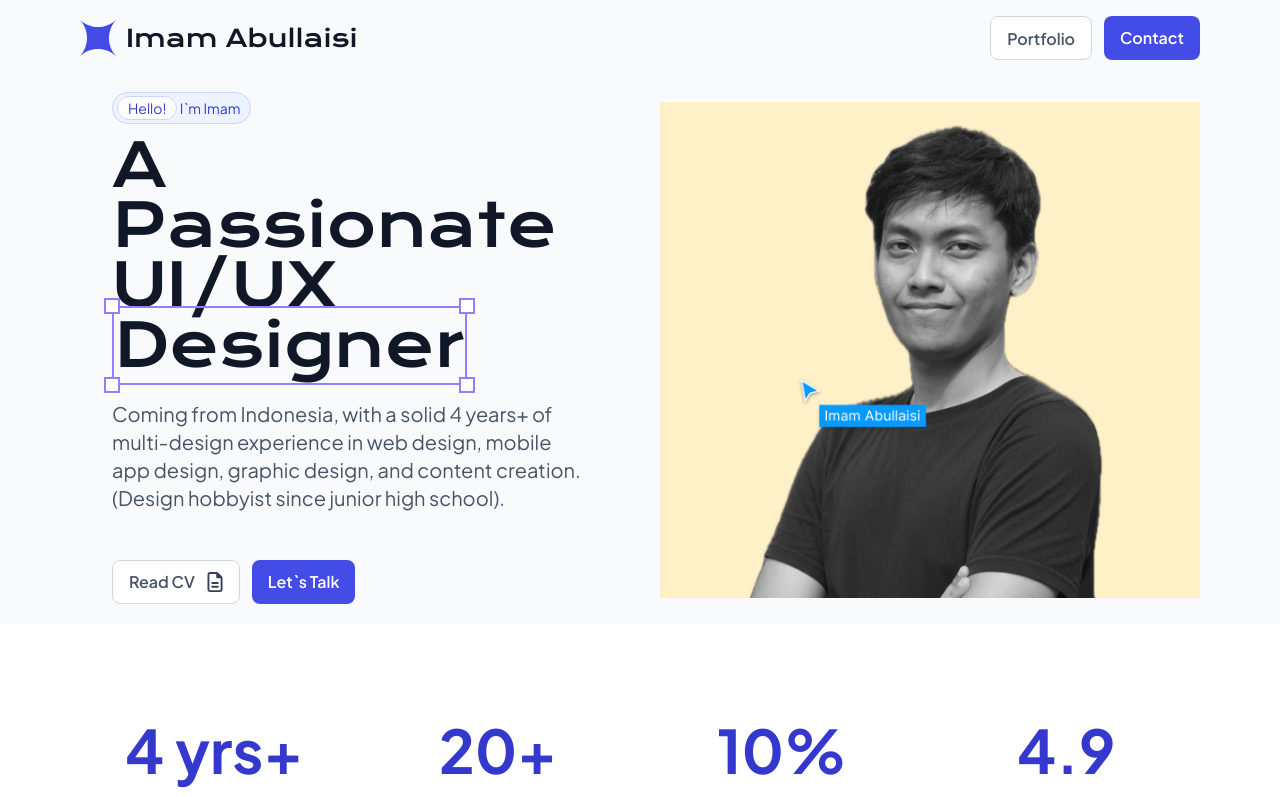
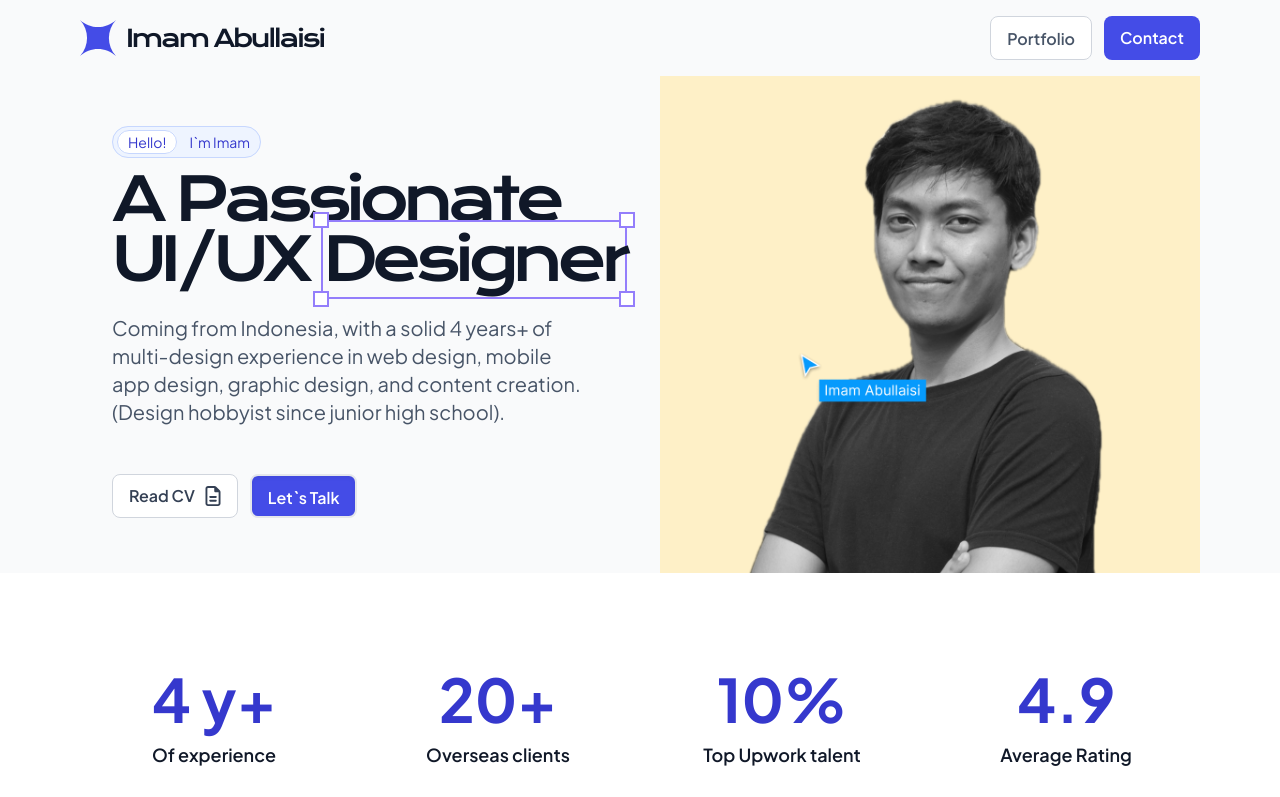
Before and after one commit to abullaisi/imam.github.io, a Next.js app: page / in a window 1280 px wide. Shown: the top 797 px of the page. Built offline with nearby package versions, Linux system fonts and the light colour scheme.

Commit message:
fix: images 2x

```diff
--- a/app/components/footer.tsx
+++ b/app/components/footer.tsx
@@ -31,7 +31,7 @@ const Footer: FC = (): ReactElement => {
           <h6
             className="text-start font-krona text-4xl text-[#F5F5F6] lg:text-center lg:text-6xl"
             style={{
-              letterSpacing: '-8%'
+              letterSpacing: '-0.1em'
             }}
           >
             Let’s get started on something great
@@ -42,8 +42,7 @@ const Footer: FC = (): ReactElement => {
         </div>
       </div>
       <div className="flex flex-col gap-8 px-0 lg:px-8">
-        <hr />
-        <div className="flex w-full flex-col justify-between gap-y-8 lg:flex-row">
+        <div className="flex w-full flex-col justify-between gap-y-8 border-t border-[#333741] pt-8 lg:flex-row">
           <div className="flex flex-wrap gap-6">
             <Link
               href="https://www.upwork.com/freelancers/~018bcc6270715b3e74"
--- a/app/components/highlight.tsx
+++ b/app/components/highlight.tsx
@@ -6,7 +6,7 @@ const Highlight: FC = (): ReactElement => {
     subtitle: string
   }> = [
     {
-      title: '4 yrs+',
+      title: '4 y+',
       subtitle: 'Of experience'
     },
     {
@@ -15,7 +15,7 @@ const Highlight: FC = (): ReactElement => {
     },
     {
       title: '10%',
-      subtitle: 'Top Upwork Talent'
+      subtitle: 'Top Upwork talent'
     },
     {
       title: '4.9',
--- a/app/components/jumbotron.tsx
+++ b/app/components/jumbotron.tsx
@@ -3,7 +3,7 @@ import { FontAwesomeIcon } from '@fortawesome/react-fontawesome'
 import Image from 'next/image'
 import type { FC, ReactElement } from 'react'
 
-import Content from '@/assets/Content.png'
+import Content from '@/assets/images/Content.png'
 import Badge from '@/components/global/badge'
 import Button from '@/components/global/button'
 import { handleOpenCV } from '@/lib/utils'
@@ -25,30 +25,29 @@ const Jumbotron: FC = (): ReactElement => {
         >
           <span className="rounded-full border border-[#C7D7FE] bg-white px-2.5 py-0.5">
             Hello!
-          </span>{' '}
-          I`m Imam
+          </span>
+          <span className="ml-3">I`m Imam</span>
         </Badge>
-        <div className="mt-4 font-krona text-3xl leading-[70px] lg:text-6xl">
+        <h1 className="mt-4 text-nowrap font-krona text-3xl leading-[70px] lg:text-6xl">
           <span
             className="font-krona text-[#101828]"
             style={{
-              letterSpacing: '-8%'
+              letterSpacing: '-0.1em'
             }}
           >
             A Passionate
           </span>
-          {/* <br /> */}
           <div
             className="font-krona text-[#101828]"
             style={{
-              letterSpacing: '-8%'
+              letterSpacing: '-0.1em'
             }}
           >
             UI/UX{' '}
             <span
               className="relative w-full text-nowrap border-2 border-[#947EFB] font-krona text-[#101828]"
               style={{
-                letterSpacing: '-8%'
+                letterSpacing: '-0.1em'
               }}
             >
               <div
@@ -70,8 +69,8 @@ const Jumbotron: FC = (): ReactElement => {
               Designer
             </span>
           </div>
-        </div>
-        <div className="mt-6 text-xl text-[#475467]">
+        </h1>
+        <div className="mt-6 text-xl font-normal text-[#475467]">
           Coming from Indonesia, with a solid 4 years+ of multi-design
           experience in web design, mobile app design, graphic design, and
           content creation. (Design hobbyist since junior high school).
@@ -82,9 +81,9 @@ const Jumbotron: FC = (): ReactElement => {
             onClick={() => {
               handleOpenCV()
             }}
-            className="flex items-center justify-center gap-3 text-[#344054]"
+            className="flex items-center justify-center gap-2.5 rounded-[10px] border border-[#D0D5DD] text-[#344054]"
           >
-            <span>Read CV</span>
+            <span className="text-[#344054]">Read CV</span>
             <FontAwesomeIcon
               icon={faFileLines}
               style={{
@@ -99,6 +98,7 @@ const Jumbotron: FC = (): ReactElement => {
             onClick={() => {
               handleMail()
             }}
+            className="border-white/12 rounded-[10px] border-2 shadow-inner"
           >
             Let`s Talk
           </Button>
--- a/app/components/portfolio.tsx
+++ b/app/components/portfolio.tsx
@@ -10,8 +10,8 @@ import type { FC, ReactElement } from 'react'
 import AvatarImage from '@/assets/Avatar.png'
 import Avatar1Image from '@/assets/Avatar1.png'
 import ArrowTopRight from '@/assets/icons/arrow-top-right'
+import MockupIosImage from '@/assets/images/MockupIos.png'
 import MockupCascadeImage from '@/assets/MockupCascade.png'
-import MockupIosImage from '@/assets/MockupIos.png'
 import Badge from '@/components/global/badge'
 
 const Portfolio: FC = (): ReactElement => {
@@ -25,7 +25,7 @@ const Portfolio: FC = (): ReactElement => {
         <h4
           className="font-krona text-4xl font-normal text-[#101828]"
           style={{
-            letterSpacing: '-8%'
+            letterSpacing: '-0.1em'
           }}
         >
           Portfolio
--- a/components/layouts/navbar.tsx
+++ b/components/layouts/navbar.tsx
@@ -38,7 +38,7 @@ const Navbar: React.FC = () => {
           <span
             className="hidden font-krona text-2xl text-gunmetal sm:block"
             style={{
-              letterSpacing: '-8%'
+              letterSpacing: '-0.1em'
             }}
           >
             Imam Abullaisi
```
Also changed, not shown: assets/images/Content.png (added), assets/images/MockupIos.png (added).
